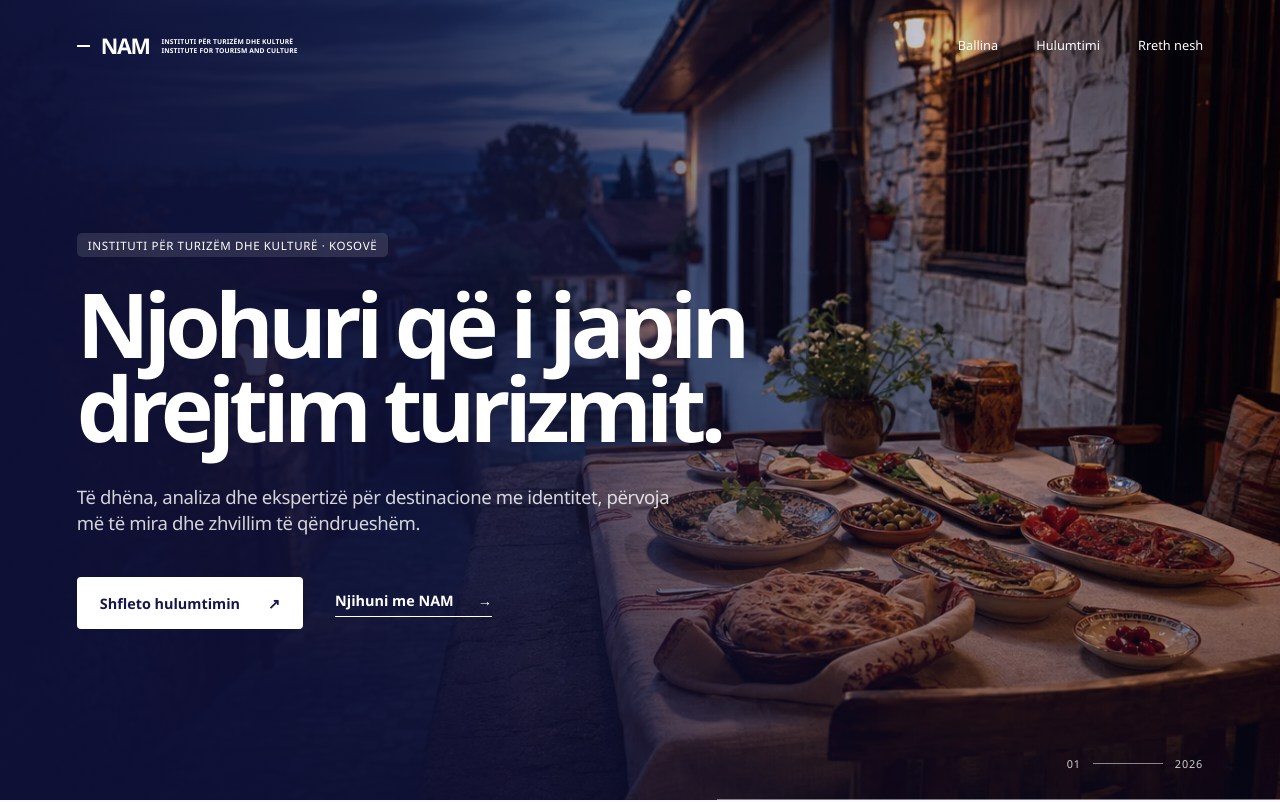
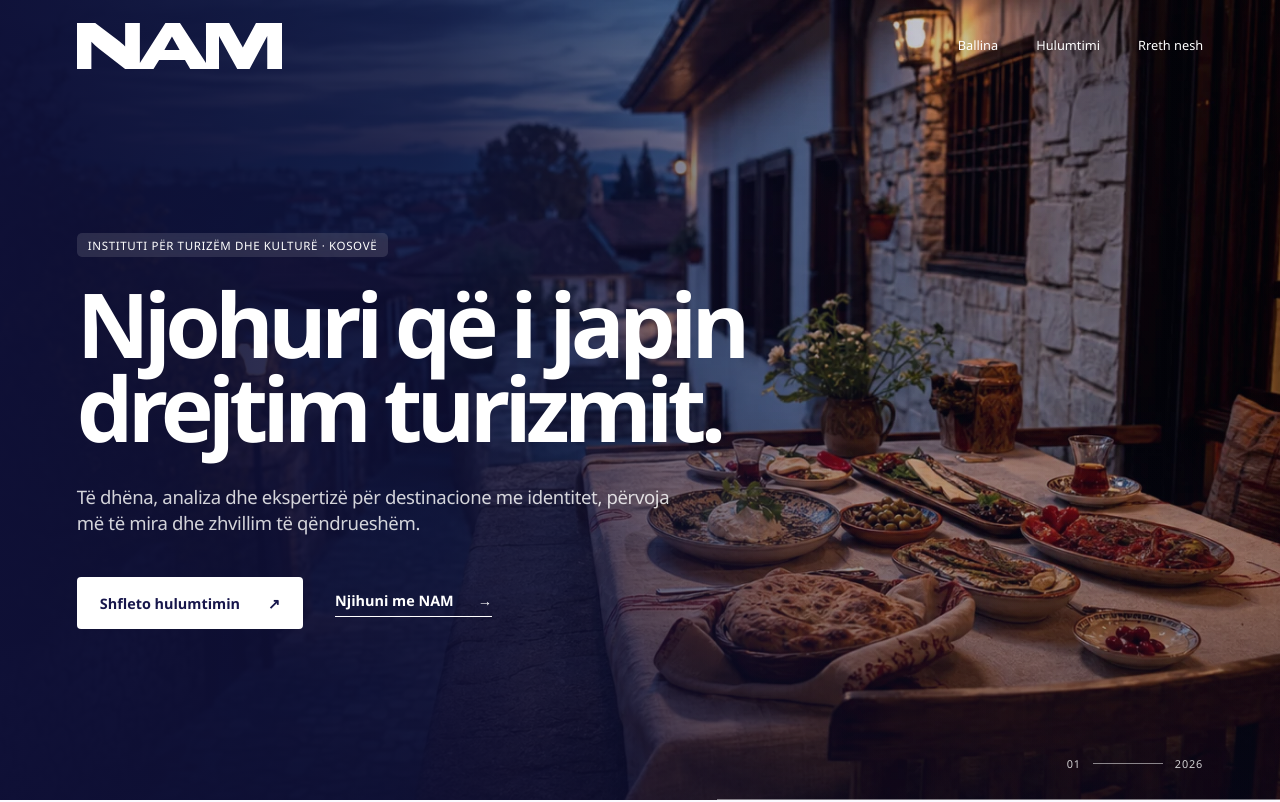
Before and after one commit to ardijancuri/nam-website, a Next.js app: page / in a window 1280 px wide. Shown: the top 802 px of the page. Built offline with nearby package versions, Linux system fonts and the light colour scheme.

Commit message:
Use official NAM logo across site

```diff
--- a/app/components/SiteHeader.tsx
+++ b/app/components/SiteHeader.tsx
@@ -7,13 +7,14 @@ type SiteHeaderProps = {
 export function Brand() {
   return (
     <span className="brand" aria-label="Instituti për Turizëm dhe Kulturë NAM">
-      <span className="brand-dash" aria-hidden="true" />
-      <span className="brand-name">NAM</span>
-      <span className="brand-descriptor">
-        Instituti për Turizëm dhe Kulturë
-        <br />
-        Institute for Tourism and Culture
-      </span>
+      <img
+        className="brand-logo"
+        src="/nam-logo.svg"
+        width="248"
+        height="56"
+        alt=""
+        aria-hidden="true"
+      />
     </span>
   );
 }
--- a/app/globals.css
+++ b/app/globals.css
@@ -279,39 +279,24 @@ p {
 }
 
 .brand {
-  display: inline-grid;
-  grid-template-columns: 14px auto auto;
+  display: inline-flex;
   align-items: center;
   color: var(--ink);
-  gap: 10px;
-}
-
-.brand-dash {
-  width: 13px;
-  height: 2px;
-  background: currentColor;
-}
-
-.brand-name {
-  font-size: 1.35rem;
-  font-weight: 800;
-  letter-spacing: -0.065em;
-  line-height: 1;
-}
-
-.brand-descriptor {
-  max-width: 150px;
-  padding-left: 2px;
-  font-size: 0.42rem;
-  font-weight: 690;
-  letter-spacing: 0.02em;
-  line-height: 1.35;
-  text-transform: uppercase;
-}
-
-.site-header-dark .brand,
+}
+
+.brand-logo {
+  display: block;
+  width: clamp(148px, 16vw, 210px);
+  height: auto;
+}
+
 .site-header-dark .desktop-nav {
   color: var(--white);
+}
+
+.site-header-dark .brand-logo,
+.site-footer .brand-logo {
+  filter: brightness(0) invert(1);
 }
 
 .desktop-nav {
@@ -782,8 +767,8 @@ p {
   gap: 80px;
 }
 
-.site-footer .brand {
-  color: var(--white);
+.site-footer .brand-logo {
+  width: clamp(180px, 20vw, 248px);
 }
 
 .site-footer-main > p {
@@ -1680,20 +1665,11 @@ p {
   }
 
   .brand {
-    grid-template-columns: 11px auto;
-    gap: 8px;
-  }
-
-  .brand-dash {
-    width: 10px;
-  }
-
-  .brand-name {
-    font-size: 1.2rem;
-  }
-
-  .brand-descriptor {
-    display: none;
+    display: inline-flex;
+  }
+
+  .brand-logo {
+    width: 140px;
   }
 
   .home-hero {
```
Also changed, not shown: public/nam-logo.svg (added).
